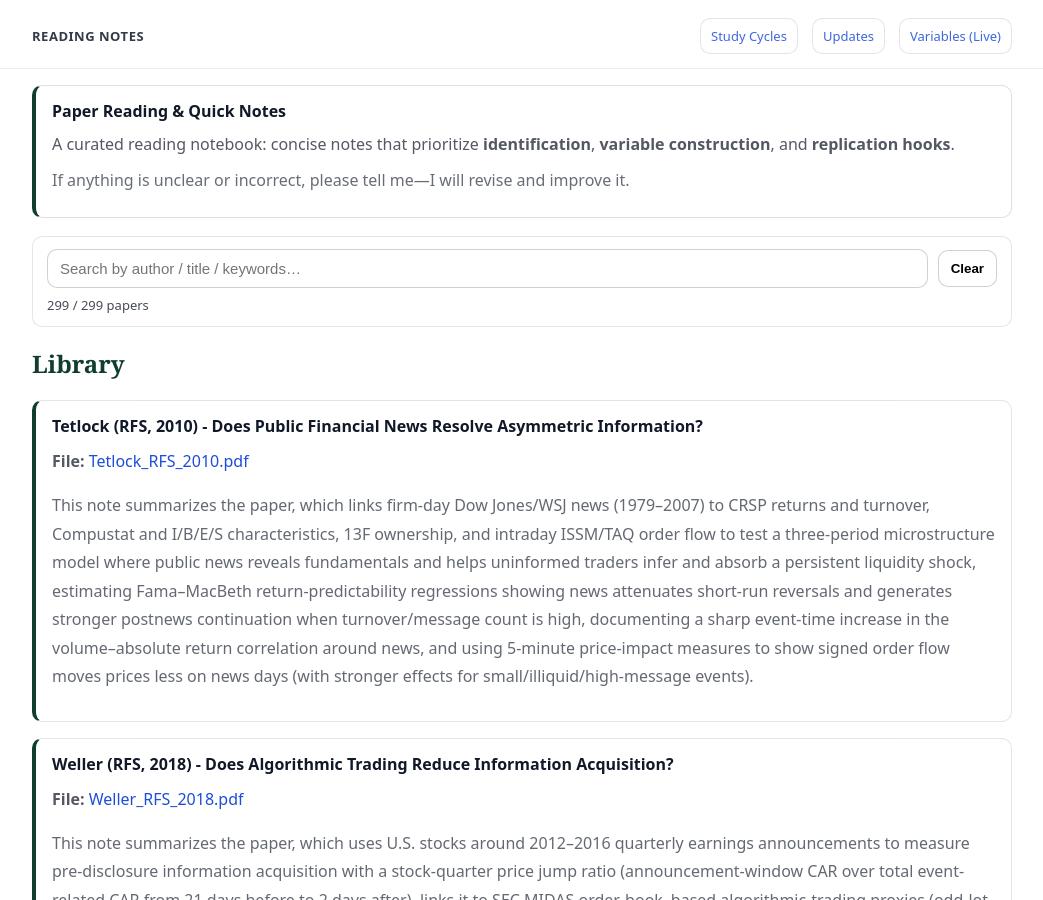
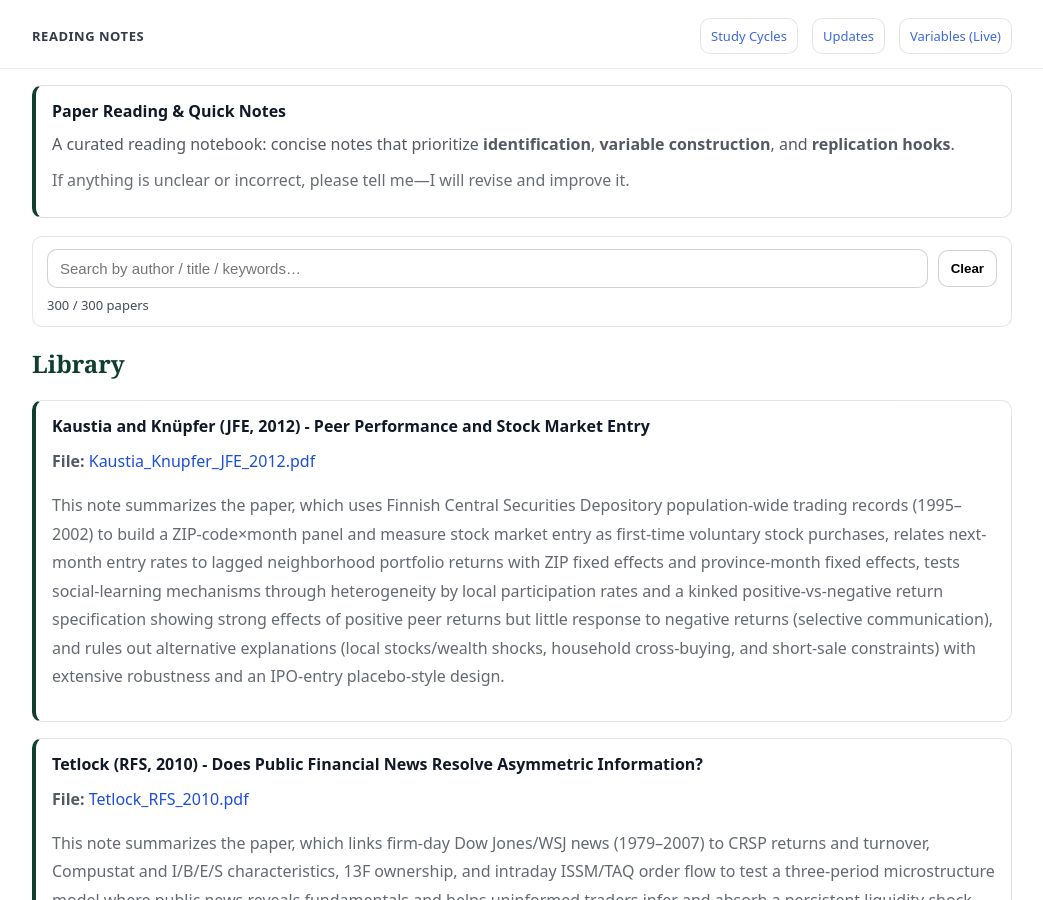
Before and after one commit to yaxinzn/study-archive, a Jekyll site: the page built from reading/index.md, in a window 1280 px wide and 900 px high. Shown: the whole window, without its empty margins (118-1161 px from the left). Built offline with Jekyll 4.4.1, drawn with Linux system fonts in a browser that asks for light colours.

Commit message:
Reading: add/update Kaustia_Knupfer_JFE_2012.pdf

```diff
--- a/_data/reading.yml
+++ b/_data/reading.yml
@@ -1,3 +1,7 @@
+- title: "Kaustia and Knüpfer (JFE, 2012) - Peer Performance and Stock Market Entry"
+  file: "Kaustia_Knupfer_JFE_2012.pdf"
+  desc: "This note summarizes the paper, which uses Finnish Central Securities Depository population-wide trading records (1995–2002) to build a ZIP-code×month panel and measure stock market entry as first-time voluntary stock purchases, relates next-month entry rates to lagged neighborhood portfolio returns with ZIP fixed effects and province-month fixed effects, tests social-learning mechanisms through heterogeneity by local participation rates and a kinked positive-vs-negative return specification showing strong effects of positive peer returns but little response to negative returns (selective communication), and rules out alternative explanations (local stocks/wealth shocks, household cross-buying, and short-sale constraints) with extensive robustness and an IPO-entry placebo-style design."
+
 - title: "Tetlock (RFS, 2010) - Does Public Financial News Resolve Asymmetric Information?"
   file: "Tetlock_RFS_2010.pdf"
   desc: "This note summarizes the paper, which links firm-day Dow Jones/WSJ news (1979–2007) to CRSP returns and turnover, Compustat and I/B/E/S characteristics, 13F ownership, and intraday ISSM/TAQ order flow to test a three-period microstructure model where public news reveals fundamentals and helps uninformed traders infer and absorb a persistent liquidity shock, estimating Fama–MacBeth return-predictability regressions showing news attenuates short-run reversals and generates stronger postnews continuation when turnover/message count is high, documenting a sharp event-time increase in the volume–absolute return correlation around news, and using 5-minute price-impact measures to show signed order flow moves prices less on news days (with stronger effects for small/illiquid/high-message events)."
```
Also changed, not shown: 1 other file.
